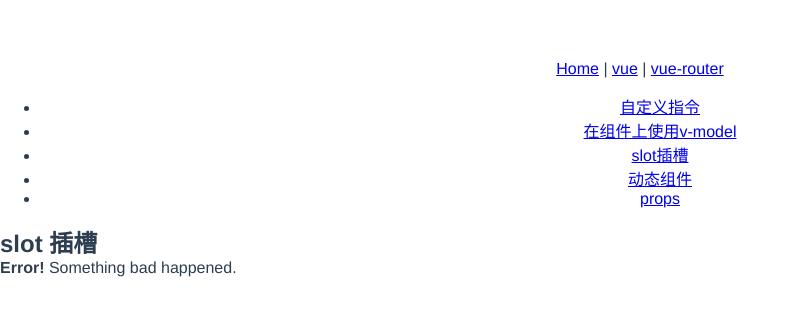
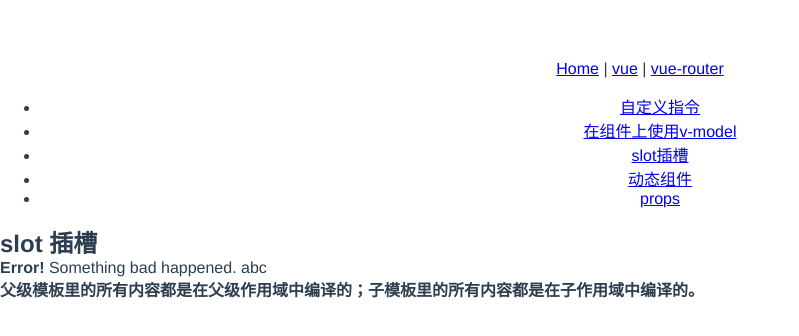
Before and after one commit to 17786794982/vue-review, a Vue app: page /vue/vue-slot in a window 1280 px wide. Shown: the top 336 px of the page, without its empty margins (0-799 px from the left). Built offline with nearby package versions, Linux system fonts and the light colour scheme.

Commit message:
vue：slot

```diff
--- a/src/views/vue/vueSlot/alertBox.vue
+++ b/src/views/vue/vueSlot/alertBox.vue
@@ -7,7 +7,12 @@
 
 <script>
   export default {
-    name: "alertBox"
+    name: "alertBox",
+    data() {
+      return {
+        msg: 'bcd',
+      }
+    }
   }
 </script>
 
--- a/src/views/vue/vueSlot/vueSlot.vue
+++ b/src/views/vue/vueSlot/vueSlot.vue
@@ -2,8 +2,9 @@
   <div>
     <h2>slot 插槽</h2>
     <alertBox>
-      Something bad happened.
+      Something bad happened. {{msg}}
     </alertBox>
+    <strong>父级模板里的所有内容都是在父级作用域中编译的；子模板里的所有内容都是在子作用域中编译的。</strong>
   </div>
 </template>
 
@@ -12,6 +13,11 @@
 
   export default {
     name: "vueSlot",
+    data(){
+      return {
+        msg: 'abc',
+      }
+    },
     components: {
       alertBox,
     }
```
